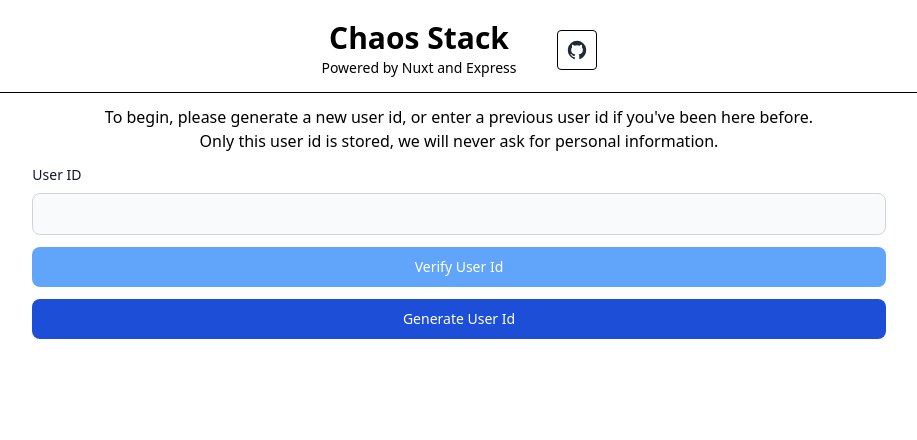
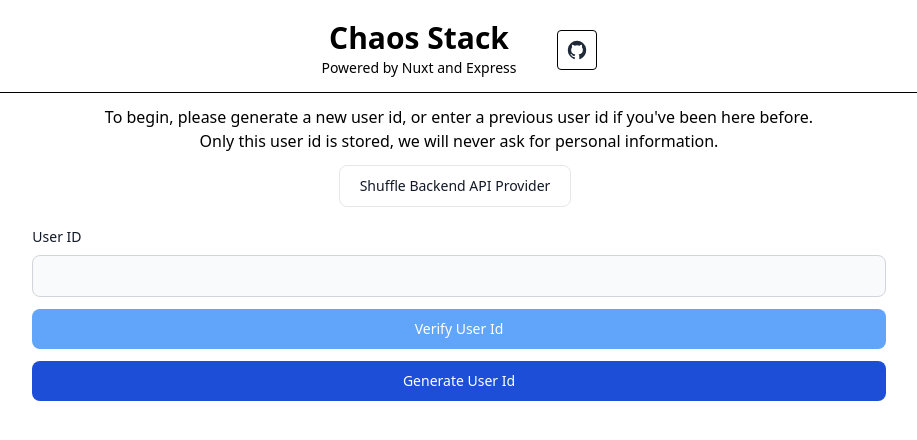
Before and after one commit to Ben-Hilger/chaos-stack, a Nuxt app in the folder web-vue/: page /chaos in a window 1280 px wide. Shown: the top 440 px of the page, without its empty margins (181-1098 px from the left). Built offline with nearby package versions, Linux system fonts and the light colour scheme.

Commit message:
feat: add ability to shuffle, add nestjs backend support

```diff
--- a/web-vue/components/AppButton.vue
+++ b/web-vue/components/AppButton.vue
@@ -1,9 +1,15 @@
 <script setup lang="ts">
+
+import type {PropType} from "vue";
 
 const props = defineProps({
   isDisabled: {
     type: Boolean,
     default: false
+  },
+  type: {
+    type: String as PropType<'primary' | 'secondary'>,
+    default: 'primary'
   }
 })
 
@@ -11,7 +17,13 @@ const buttonClasses = computed<string>(() => {
   if (props.isDisabled) {
     return "text-white bg-blue-400 dark:bg-blue-500 cursor-not-allowed font-medium rounded-lg text-sm px-5 py-2.5 text-center"
   }
-  return "text-white mt-3 bg-blue-700 hover:bg-blue-800 focus:ring-4 focus:ring-blue-300 font-medium rounded-lg text-sm px-5 py-2.5 dark:bg-blue-600 dark:hover:bg-blue-700 focus:outline-none dark:focus:ring-blue-800"
+
+  switch (props.type) {
+    case "primary":
+      return "text-white mt-3 bg-blue-700 hover:bg-blue-800 focus:ring-4 focus:ring-blue-300 font-medium rounded-lg text-sm px-5 py-2.5 dark:bg-blue-600 dark:hover:bg-blue-700 focus:outline-none dark:focus:ring-blue-800"
+    case "secondary":
+      return "py-2.5 px-5 me-2 mb-2 text-sm font-medium text-gray-900 focus:outline-none bg-white rounded-lg border border-gray-200 hover:bg-gray-100 hover:text-blue-700 focus:z-10 focus:ring-4 focus:ring-gray-100 dark:focus:ring-gray-700 dark:bg-gray-800 dark:text-gray-400 dark:border-gray-600 dark:hover:text-white dark:hover:bg-gray-700"
+  }
 })
 
 </script>
@@ -23,7 +35,3 @@ const buttonClasses = computed<string>(() => {
     <slot></slot>
   </button>
 </template>
-
-<style scoped>
-
-</style>
--- a/web-vue/components/AppHeader.vue
+++ b/web-vue/components/AppHeader.vue
@@ -1,12 +1,19 @@
 <script setup lang="ts">
 const chaosStore = useChaosStore()
+
+const selectedApiProvider = ref<string>("unknown")
+
+watch(() => chaosStore.apiService.apiProvider, (newValue: string | null) => {
+  selectedApiProvider.value = newValue ?? "unknown"
+}, {deep: true, immediate: true})
+
 </script>
 
 <template>
   <div class="border-b border-black w-full flex justify-center items-center gap-10 pb-3">
     <div class="flex flex-col items-center">
       <a href="/" class="text-3xl font-bold mb-0.5">Chaos Stack</a>
-      <span class="text-sm mb-0.5">Powered by Nuxt and {{ chaosStore.apiService.selectedApiProvider }}</span>
+      <span class="text-sm mb-0.5">Powered by Nuxt and {{ selectedApiProvider }}</span>
     </div>
     <a href="https://github.com/Ben-Hilger/chaos-stack" target="_blank">
       <svg class="w-10 h-10 text-gray-800 dark:text-white border border-black rounded p-2" aria-hidden="true" xmlns="http://www.w3.org/2000/svg" width="24" height="24" fill="currentColor" viewBox="0 0 24 24">
--- a/web-vue/lib/ApiService.ts
+++ b/web-vue/lib/ApiService.ts
@@ -2,7 +2,7 @@
 export class ApiService {
 
     private baseURL: string|null = null
-    private apiProvider: string|null = null
+    apiProvider: string|null = null
 
     constructor() {
         this.configureApiService()
@@ -14,7 +14,6 @@ export class ApiService {
         if (error) {
             throw error
         }
-        console.log(data)
         return data
     }
 
@@ -36,14 +35,15 @@ export class ApiService {
         return data
     }
 
-    get selectedApiProvider() {
-        return this.apiProvider
+    shuffleApiServiceProvider() {
+        this.configureApiService()
     }
 
     private configureApiService() {
         const config = useRuntimeConfig()
         const availableEndpoints = [
-            {baseURL: config.public.expressApiBase, name: "Express"}
+            {baseURL: config.public.expressApiBase, name: "Express"},
+            {baseURL: config.public.nestApiBase, name: "Nest.js"}
         ]
         const selectedApiProvider = Math.floor(Math.random() * availableEndpoints.length)
 
--- a/web-vue/nuxt.config.ts
+++ b/web-vue/nuxt.config.ts
@@ -4,7 +4,8 @@ export default defineNuxtConfig({
   modules: ["@nuxtjs/tailwindcss", "@pinia/nuxt"],
   runtimeConfig: {
     public: {
-      expressApiBase: ''
+      expressApiBase: '',
+      nestApiBase: ''
     }
   }
 })
--- a/web-vue/pages/chaos.vue
+++ b/web-vue/pages/chaos.vue
@@ -54,6 +54,9 @@ async function generateUserId() {
         To begin, please generate a new user id, or enter a previous user id if you've been here before.<br> Only this user id is stored, we will never ask for personal information.
       </template>
     </div>
+      <AppButton v-bind:type="'secondary'" v-on:click="chaosStore.apiService.shuffleApiServiceProvider()" class="mt-3">
+        Shuffle Backend API Provider
+      </AppButton>
     <div class="flex justify-center flex-col mt-3 w-8/12">
       <template v-if="verifiedUserId">
         <EntryView v-bind:verified-user-id="verifiedUserId"></EntryView>
--- a/web-vue/pages/index.vue
+++ b/web-vue/pages/index.vue
@@ -10,7 +10,7 @@
     <div>The chaos stack is a very simple web application designed to have multiple backends (and eventually frontend)
       frameworks and programming languages that are easily interchangeable with each other. So, whenever you visit the website, you'll potentially interact with a new backend service without diminishing the overall experience. The pair is randomly
       assigned when the page is loaded.</div>
-    <div class="font-semibold mt-1">Currently there's only the express backend available, but check back soon as we complete the roadmap and add more backend services</div>
+    <div class="font-semibold mt-1">Currently, an Express and Nest.js backend are available (50% chance of getting either one when shuffling), but check back soon as we complete the roadmap and add more backend services</div>
     <div class="mt-5 mb-1 font-bold">Why create the chaos stack?</div>
     <div class="mb-5">
       The chaos stack provides an easy playground to explore and learn the basics of different programming languages and
@@ -24,12 +24,11 @@
         <li>Nuxt Api</li>
         <li>Java Spring</li>
         <li>Swift Vapor</li>
-        <li>Nest.js</li>
         <li>Go</li>
         <li>...and any more that are of interest</li>
       </ul>
     </div>
-    <h2 class="mb-2 text-lg font-semibold text-gray-900 dark:text-white my-5">Feel free to explore v0.0.1-a</h2>
+    <h2 class="mb-2 text-lg font-semibold text-gray-900 dark:text-white my-5">Feel free to explore v0.0.2-a</h2>
     <a href="/chaos"
       class="text-white bg-blue-700 hover:bg-blue-800 focus:ring-4 focus:ring-blue-300 font-medium rounded-lg text-sm px-5 py-2.5 me-2 mb-2 dark:bg-blue-600 dark:hover:bg-blue-700 focus:outline-none dark:focus:ring-blue-800">Explore</a>
 
```
